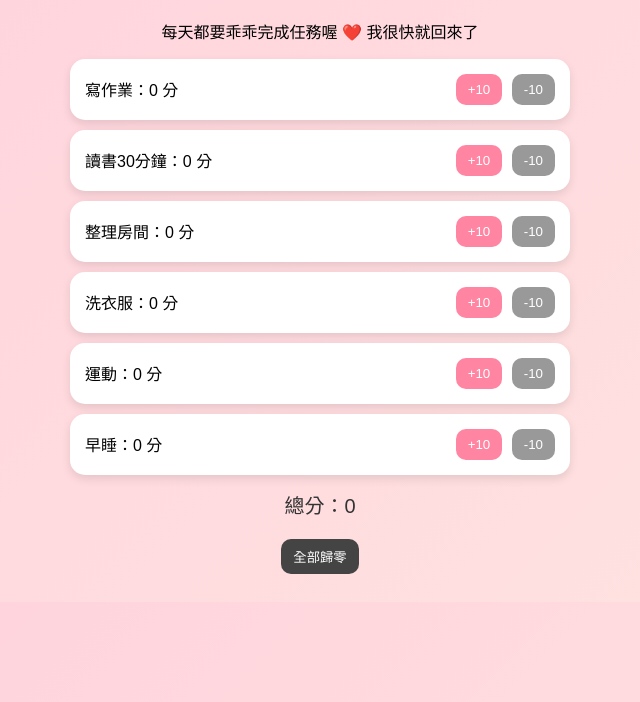
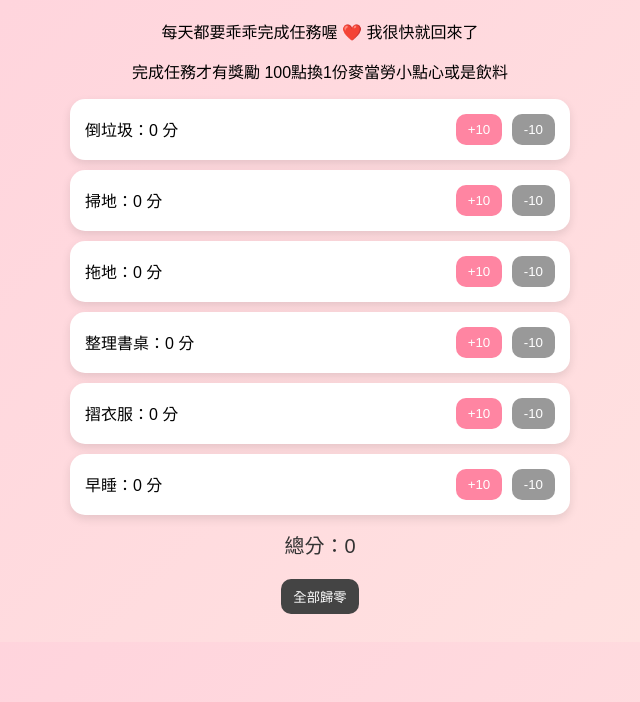
Before and after one commit to WwichiehYu/WwichiehYu.github.io, a plain HTML site: page index.html in a window 1280 px wide. Shown: the part 98-800 px from the top of the page, without its empty margins (320-960 px from the left). Drawn offline with Linux system fonts and the light colour scheme.

Commit message:
Update index.html

```diff
--- a/index.html
+++ b/index.html
@@ -73,7 +73,7 @@ button {
 
 <h1>💖 寶寶任務挑戰 💖</h1>
 <p>每天都要乖乖完成任務喔 ❤️ 我很快就回來了</p>
-
+<p>完成任務才有獎勵 100點換1份麥當勞小點心或是飲料</p>
 <div class="container" id="taskList"></div>
 
 <div class="total">總分：<span id="totalScore">0</span></div>
@@ -83,11 +83,11 @@ button {
 <script>
 
 const defaultTasks = [
-    "寫作業",
-    "讀書30分鐘",
-    "整理房間",
-    "洗衣服",
-    "運動",
+    "倒垃圾",
+    "掃地",
+    "拖地",
+    "整理書桌",
+    "摺衣服",
     "早睡"
 ];
 
```
